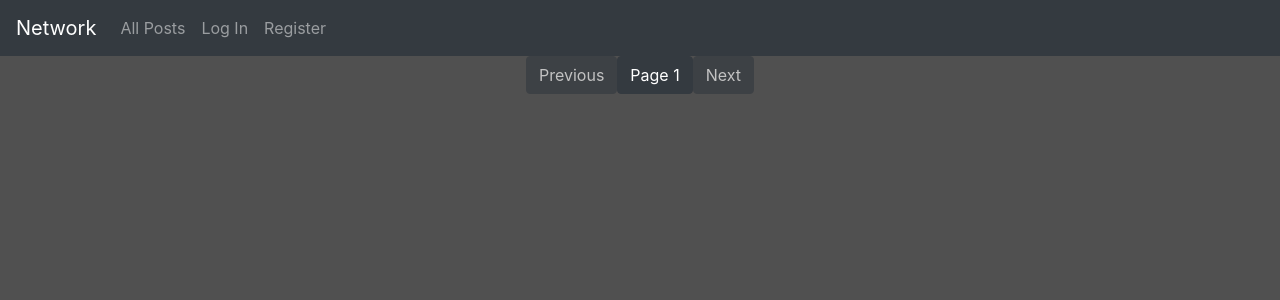
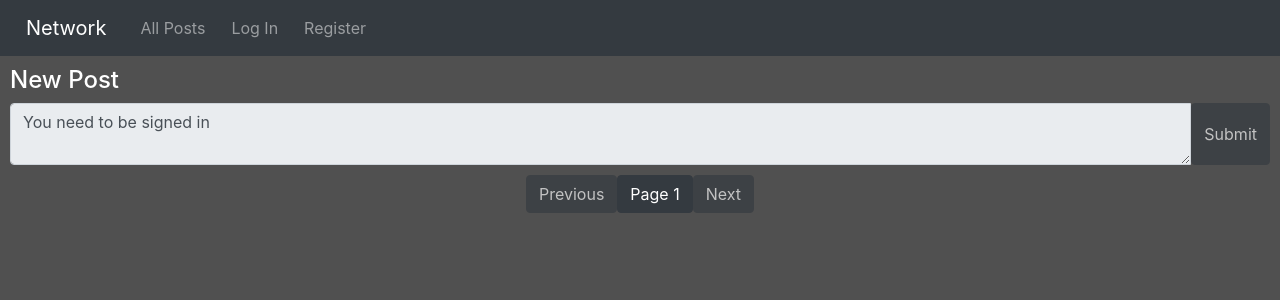
Before and after one commit to Rif-7/cs50-network, a Django app: page / in a window 1280 px wide. Shown: the top 300 px of the page. Run offline with Django 3.2, Linux system fonts and the light colour scheme; data that the repository does not hold is empty; some libraries are stand-ins or nearby versions.

Commit message:
made some changes to styling and edit function

```diff
--- a/network/static/network/like.js
+++ b/network/static/network/like.js
@@ -33,7 +33,7 @@ function like_post(post_id) {
 
 function follow(user_id) {
 
-    fetch(`/user/${user_id}`, {
+    fetch(`/user/${user_id}/page/1`, {
     method: "POST"
     })
     .then(response => response.json())
@@ -61,6 +61,10 @@ function edit_request(post_id) {
     btn_sub.className = "btn btn-dark";
     btn_sub.innerHTML = "Sumbit";
     btn_sub.addEventListener('click', function () {
+        if (document.getElementById(`edit-${post_id}`).value == '') {
+            alert("This field can't be empty");
+            return false;
+        }
         fetch(`/edit/${post_id}`, {
             method: "POST",
             body: JSON.stringify({
--- a/network/static/network/styles.css
+++ b/network/static/network/styles.css
@@ -5,6 +5,15 @@ body {
 
 #bar {
     color: gray;
+}
+
+.navbar-nav {
+    display: flex;
+    flex-direction: row;
+}
+
+.nav-item, .navbar-brand {
+    padding-left: 10px;
 }
 
 #post-form {
--- a/network/templates/network/index.html
+++ b/network/templates/network/index.html
@@ -8,12 +8,21 @@
                 <form action="{% url 'new-post' %}" method="POST">
                     {% csrf_token %}
                     <div class="input-group">
-                        <span class="input-group-text bar-nav">New Post</span>
                         <textarea class="form-control" aria-label="With textarea" name="content"></textarea>
-                        <input type="submit" class="btn btn-dark">
+                        <input type="submit" class="btn btn-dark" value="Submit">
                     </div>
                 </form>
             </div>
+        {% else %}
+        <div id="post-form">
+            <h4>New Post</h4>
+            <form>
+                <div class="input-group">
+                    <textarea class="form-control" aria-label="With textarea" name="content" disabled>You need to be signed in</textarea>
+                    <input type="submit" class="btn btn-dark" disabled value="Submit">
+                </div>
+            </form>
+        </div>
         {% endif %}
         <div id="posts">
             {% for post in posts %}
@@ -48,7 +57,17 @@
                                     </button>
                                 </div>
                             {% endif %}
+                        {% else %}
+                        <div id="like-btn-{{ post.id }}">
+                            <button class="like-btn" onclick="alert('You must me signed in to like posts');">
+                                <svg xmlns="http://www.w3.org/2000/svg" width="16" height="16" fill="red" class="bi bi-heart" viewBox="0 0 16 16">
+                                    <path d="m8 2.748-.717-.737C5.6.281 2.514.878 1.4 3.053c-.523 1.023-.641 2.5.314 4.385.92 1.815 2.834 3.989 6.286 6.357 3.452-2.368 5.365-4.542 6.286-6.357.955-1.886.838-3.362.314-4.385C13.486.878 10.4.28 8.717 2.01L8 2.748zM8 15C-7.333 4.868 3.279-3.04 7.824 1.143c.06.055.119.112.176.171a3.12 3.12 0 0 1 .176-.17C12.72-3.042 23.333 4.867 8 15z"/>
+                                </svg>
+                                <label class="bi-heart" id="like-no-{{ post.id }}">{{ post.like }}</label>
+                            </button>
+                        </div>
                         {% endif %}
+
 
 
                 </div>
--- a/network/templates/network/layout.html
+++ b/network/templates/network/layout.html
@@ -7,6 +7,7 @@
         <link rel="stylesheet" href="https://stackpath.bootstrapcdn.com/bootstrap/4.4.1/css/bootstrap.min.css" integrity="sha384-Vkoo8x4CGsO3+Hhxv8T/Q5PaXtkKtu6ug5TOeNV6gBiFeWPGFN9MuhOf23Q9Ifjh" crossorigin="anonymous">
         <link href="{% static 'network/styles.css' %}" rel="stylesheet">
         <script type="text/javascript" src="{% static 'network/like.js' %}"></script>
+        <meta name="viewport" content="width=device-width, initial-scale=1">
     </head>
     <body>
 
```
Also changed, not shown: network/templates/network/user.html (+24 -6 lines).
